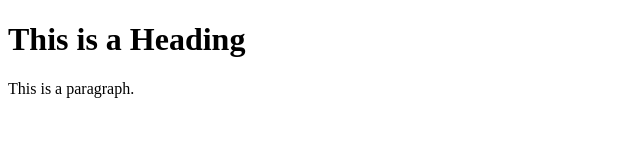
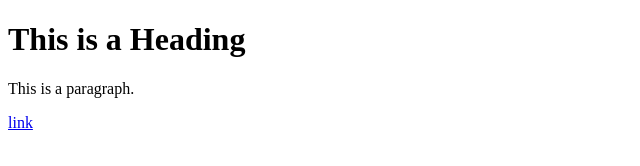
Before and after one commit to Abhishekkanti/CyberSec_HomeLab_Project, a plain HTML site: page index.html in a window 1280 px wide. Shown: the full height of the page, 0-640 px from the left. Drawn offline with Linux system fonts and the light colour scheme.

Commit message:
Update index.html

```diff
--- a/index.html
+++ b/index.html
@@ -8,5 +8,7 @@
 <h1>This is a Heading</h1>
 <p>This is a paragraph.</p>
 
+  <a href=../test.html>link</a>
+
 </body>
 </html>
```
